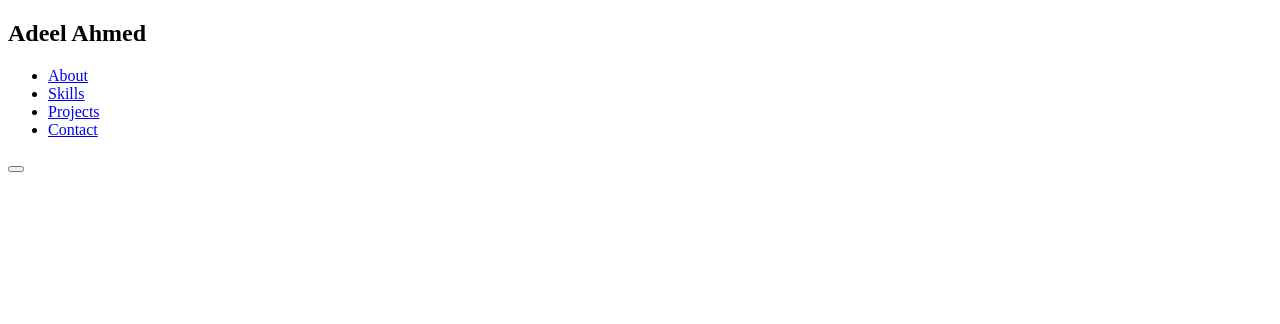
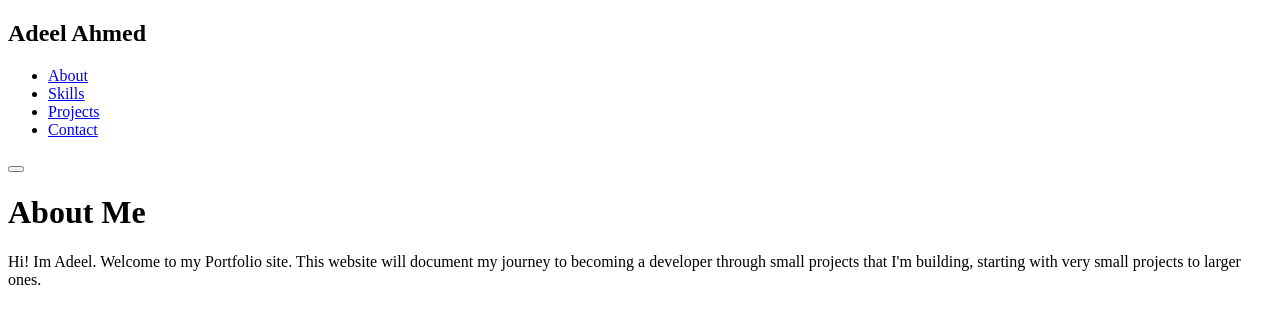
Before and after one commit to Adeel0o0/portfolio-project, a plain HTML site: page index.html in a window 1280 px wide. Drawn offline with Linux system fonts and the light colour scheme.

Commit message:
adding about me section

```diff
--- a/index.html
+++ b/index.html
@@ -4,7 +4,7 @@
     <meta charset="UTF-8">
     <meta http-equiv="X-UA-Compatible" content="IE=edge">
     <meta name="viewport" content="width=device-width, initial-scale=1.0">
-    <title>Document</title>
+    <title>My Portfolio Project</title>
 </head>
 <body>
 
@@ -22,5 +22,18 @@
       <ion-icon class="bars" name="menu-outline"></ion-icon>
     </button>
 </nav>
+
+<!--- About me -->
+
+<main>
+ <h1> About Me</h1>
+<p>Hi! Im Adeel.
+  Welcome to my Portfolio site. This website will document my journey to becoming a developer through small projects that
+  I'm building, starting with very small projects to larger ones.
+</p>
+
+</main>
+
+
 </body>
 </html>
```
